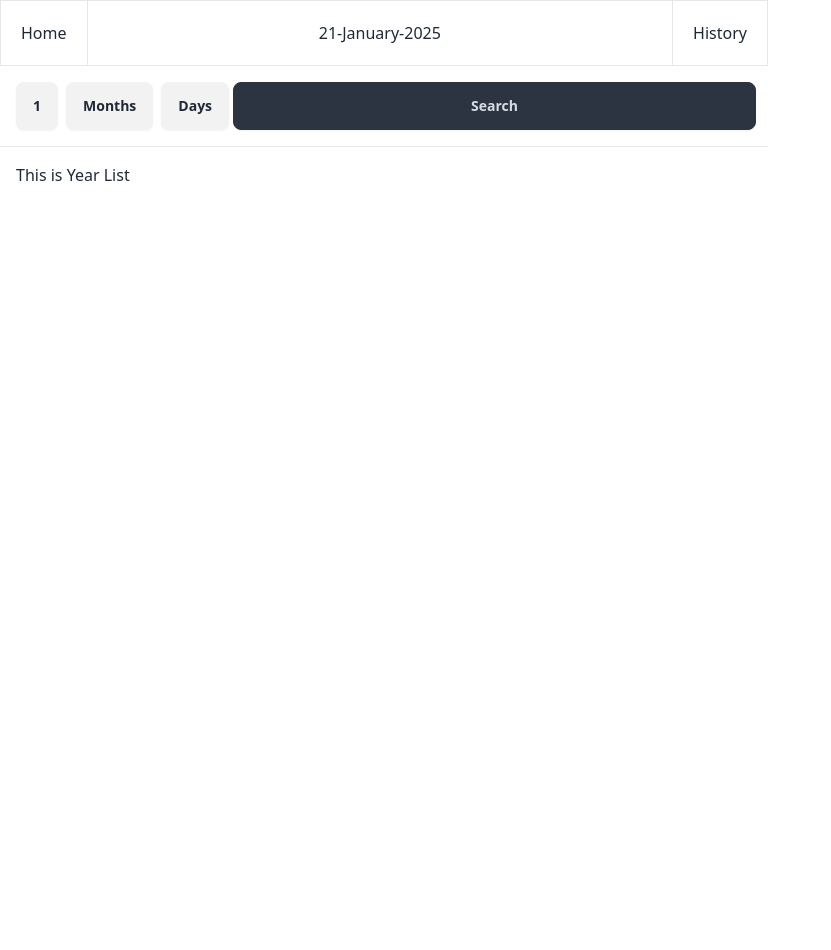
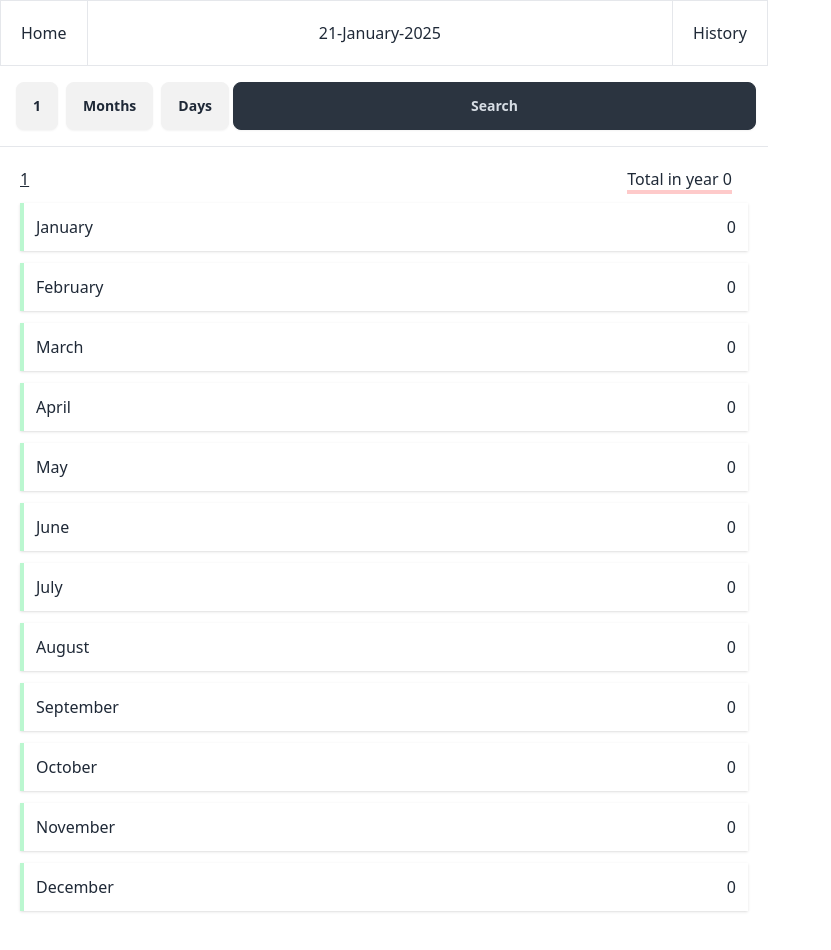
Before and after one commit to THEkingmay/UrCashIsFlow, a React (Vite) app: page /history/1 in a window 1280 px wide. Shown: the top 950 px of the page, without its empty margins (0-831 px from the left). Built offline with nearby package versions, Linux system fonts and the light colour scheme.

Commit message:
update see month and year

```diff
--- a/src/components/Daylist.jsx
+++ b/src/components/Daylist.jsx
@@ -4,6 +4,9 @@ import { useState,useEffect } from "react";
 function Daylist(){
     console.log("DayList rerender")
     const {year , month , day } = useParams()
+    useEffect(() => {
+        window.scrollTo(0, 0);
+      }, []);
     // const [isSee , setIsSee] = useState(false) # for 1st version
     // const [numItem , setNumItem ] = useState(0) # for 1st version
     // const getData = () =>{
@@ -189,7 +192,7 @@ function Daylist(){
             else total+=Number(d.amount)
         })
         return(
-        <span className={`mr-4 border-b-4 ${total>0?"border-green-200":"border-red-200"}` }>Total {total}</span>
+        <span className={`mr-4 border-b-4 ${total>0?"border-green-200":"border-red-200"}` }>Total in day {total}</span>
          )
     }
     const letSeeMore = (type) =>{
@@ -221,7 +224,6 @@ function Daylist(){
         }
     }
     return(
-        <div>
         <div className=" p-1">
             <div className="flex justify-between">
                 <span className="underline">
@@ -231,7 +233,6 @@ function Daylist(){
             </div>
             {checkItem()}
         </div>
-        </div>
     )
 }
 export {Daylist}
--- a/src/components/Monthlist.jsx
+++ b/src/components/Monthlist.jsx
@@ -1,7 +1,73 @@
+import { useParams } from "react-router"
+import { Link } from "react-router"
+import { useEffect } from "react"
 function MonthList(){
+    console.log('Month list rerender')
+    const { month , year } = useParams()
+    useEffect(() => {
+            window.scrollTo(0, 0);
+        }, []); // เรียกตอนโหลดครั้งแรก
+    const getData = () =>{
+        const months = ["January", "February", "March", "April", "May", "June", "July", "August", "September", "October", "November", "December"];
+        const DATA = JSON.parse(localStorage.getItem("STORAGE_DATA"))||[]
+        const month_idx = months.findIndex(m=>m===month)
+        return DATA.filter(data=>{
+            if(data.currMonth==month_idx && data.currYear == year){
+                // console.log(data)
+                return data
+            }
+        })
+    }
+    const calTotalInMonth = () =>{
+        let total = 0
+        const DATA = getData()
+        console.log('in ',month,year,"have",DATA.length," items")
+        DATA.map(data=>{
+            if(data.isExpense)total-=(Number)(data.amount)
+            else total+=(Number)(data.amount)
+        })
+        return(
+            <span className={`mr-4 border-b-4 ${total>0?"border-green-200":"border-red-200"}` }>Total {total}</span>
+         )
+    }
+    const getAllDay = () =>{
+        const DATA = getData()
+        const tmpArr = []
+        for(let i = 0 ; i<=30; i++){
+            tmpArr.push(
+                {day:i+1 , total : 0}
+            )
+        }
+        let selectDay =1
+        for(let i = 0 ; i< DATA.length ; i++){
+            if(DATA[i].currDay == selectDay){
+                if(DATA[i].isExpense)tmpArr[selectDay-1].total-=Number(DATA[i].amount)
+                else tmpArr[selectDay-1].total+=Number(DATA[i].amount)
+            }else{
+                selectDay=Number(DATA[i].currDay)
+                if(DATA[i].isExpense)tmpArr[selectDay-1].total-=Number(DATA[i].amount)
+                else tmpArr[selectDay-1].total+=Number(DATA[i].amount)
+            }
+        }
+        // console.log(tmpArr) //พอได้อาเรย์แล้วก็นำไปสร้างเป็น component
+        return tmpArr.map(data => (
+            <Link key={data.day}  to={`/history/${year}/${month}/${data.day}`}>
+                <div className={`flex justify-between p-3 mt-3 border-l-4 shadow ${data.total>=0?'border-green-200':'border-red-200'}`}>
+                    <span>{data.day}</span><span>{data.total}</span>
+                </div>
+            </Link>
+        ));
+    }
+
     return(
-        <div>
-            This is monthlist
+        <div className="p-1">
+            <div className="flex justify-between">
+                <span className='underline'>{ month}-{year}</span>
+                <span>{calTotalInMonth()}</span>
+            </div>
+            <div>
+                {getAllDay()}
+            </div>
         </div>
     )
 }
--- a/src/components/Yearlist.jsx
+++ b/src/components/Yearlist.jsx
@@ -1,7 +1,72 @@
+import { useParams } from "react-router"
+import { Link } from "react-router"
+import { useEffect } from "react";
+
 function YearList(){
+    const {year} = useParams()
+    useEffect(() => {
+                window.scrollTo(0, 0);
+            }, []); // เรียกตอนโหลดครั้งแรก
+    const getData =  () => {
+        const DATA = JSON.parse(localStorage.getItem("STORAGE_DATA"))||[]
+        return DATA.filter(data=>{
+            if(data.currYear == year){
+                // console.log(data)
+                return data
+            }
+        })
+    }
+
+    const calInYear = () =>{
+        const DATA = getData()
+        let total = 0
+        DATA.map(data=>{
+            if(data.isExpense) total-=Number(data.amount)
+            else total+=Number(data.amount)
+        })
+        return(
+            <span className={`mr-4 border-b-4 ${total>0?"border-green-200":"border-red-200"}` }>Total in year {total}</span>
+        )
+    }
+
+    const getInMonth = () =>{
+        const DATA = getData()
+        const tmpMonth = [{ month: 'January', total: 0 }, { month: 'February', total: 0 }, { month: 'March', total: 0 }, { month: 'April', total: 0 }, { month: 'May', total: 0 }, { month: 'June', total: 0 }, { month: 'July', total: 0 }, { month: 'August', total: 0 }, { month: 'September', total: 0 }, { month: 'October', total: 0 }, { month: 'November', total: 0 }, { month: 'December', total: 0 }];
+        let selMonth = 0
+        for(let i=0 ; i<DATA.length; i++){
+            if(Number(DATA[i].currMonth)==selMonth){
+                if(DATA[i].isExpense)
+                tmpMonth[selMonth].total -= Number(DATA[i].amount)
+                else
+                tmpMonth[selMonth].total += Number(DATA[i].amount)
+            }else{
+                selMonth=DATA[i].currMonth
+                if(DATA[i].isExpense)
+                tmpMonth[selMonth].total -= Number(DATA[i].amount)
+                else
+                tmpMonth[selMonth].total += Number(DATA[i].amount)
+            }
+        }
+        // console.log(tmpMonth)
+        return tmpMonth.map(data=>(
+            <Link key={data.month} to={`/history/${year}/${data.month}`}>
+                <div className={`flex justify-between p-3 mt-3 border-l-4 shadow ${data.total>=0?'border-green-200':'border-red-200'}`}>
+                   <span>{data.month}</span>
+                   <span>{data.total}</span>
+                </div>
+            </Link>
+        ))
+    }
+
     return(
-        <div>
-            This is Year List
+        <div className="p-1">
+            <div className="flex justify-between">
+               <span className="underline"> {year}</span>
+               <span>{calInYear()}</span>
+            </div>
+            <div>
+                {getInMonth()}
+            </div>
         </div>
     )
 }
--- a/src/output.css
+++ b/src/output.css
@@ -1718,6 +1718,10 @@ html {
   margin-top: 0.5rem;
 }
 
+.mt-3 {
+  margin-top: 0.75rem;
+}
+
 .mt-4 {
   margin-top: 1rem;
 }
```
Also changed, not shown: src/Pages/History.jsx (+10 -5 lines). Lines whose indentation alone changed are shown as unchanged.
